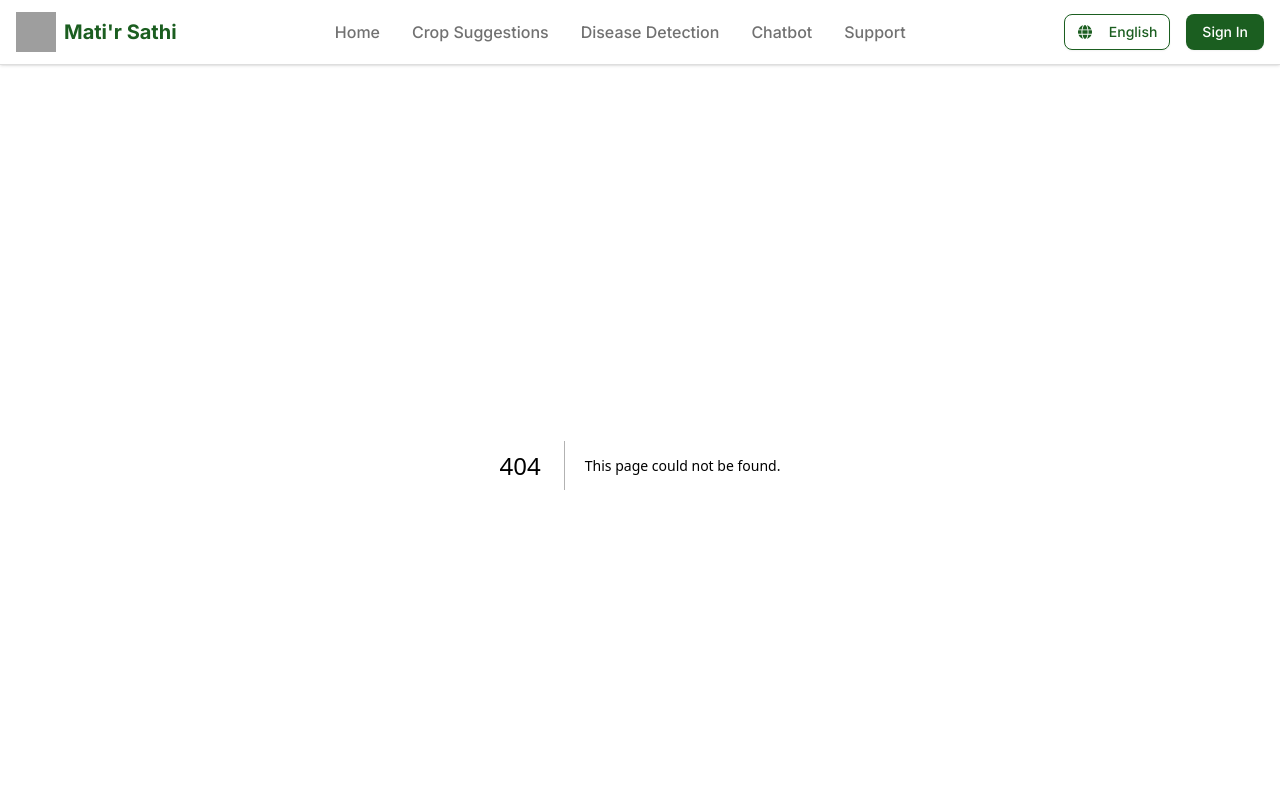
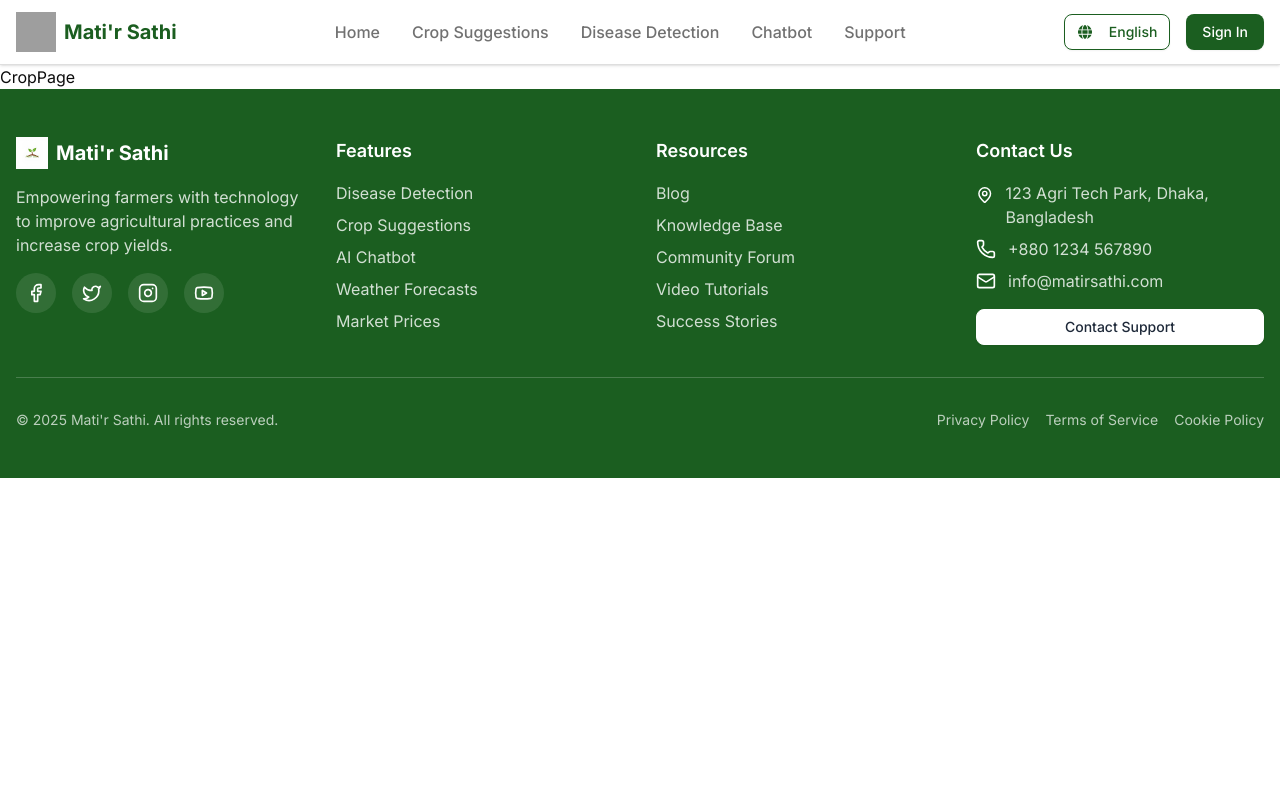
Before and after one commit to najim2004/e-flora-client, a Next.js app: page /my-garden/crops/1 in a window 1280 px wide. Before the commit this address had no page. Shown: the top 800 px of the page. Built offline with nearby package versions, Linux system fonts and the light colour scheme; grey boxes are pictures that could not be loaded.

Commit message:
update: create CropPage component and update link to crop details

```diff
--- /dev/null
+++ b/src/app/my-garden/crops/[id]/page.tsx
@@ -0,0 +1,9 @@
+import React from 'react'
+
+function CropPage() {
+  return (
+    <div>CropPage</div>
+  )
+}
+
+export default CropPage
--- a/src/app/my-garden/page.tsx
+++ b/src/app/my-garden/page.tsx
@@ -260,7 +260,7 @@ export default function MyGardenPage() {
                         size="sm"
                         className="flex-1 border-green-200 text-green-700 hover:bg-green-50"
                       >
-                        <Link href={`/crop-details/${crop.id}`}>
+                        <Link href={`/my-garden/crops/${crop.id}`}>
                           <Eye className="h-4 w-4 mr-1" />
                           View Details
                         </Link>
```
